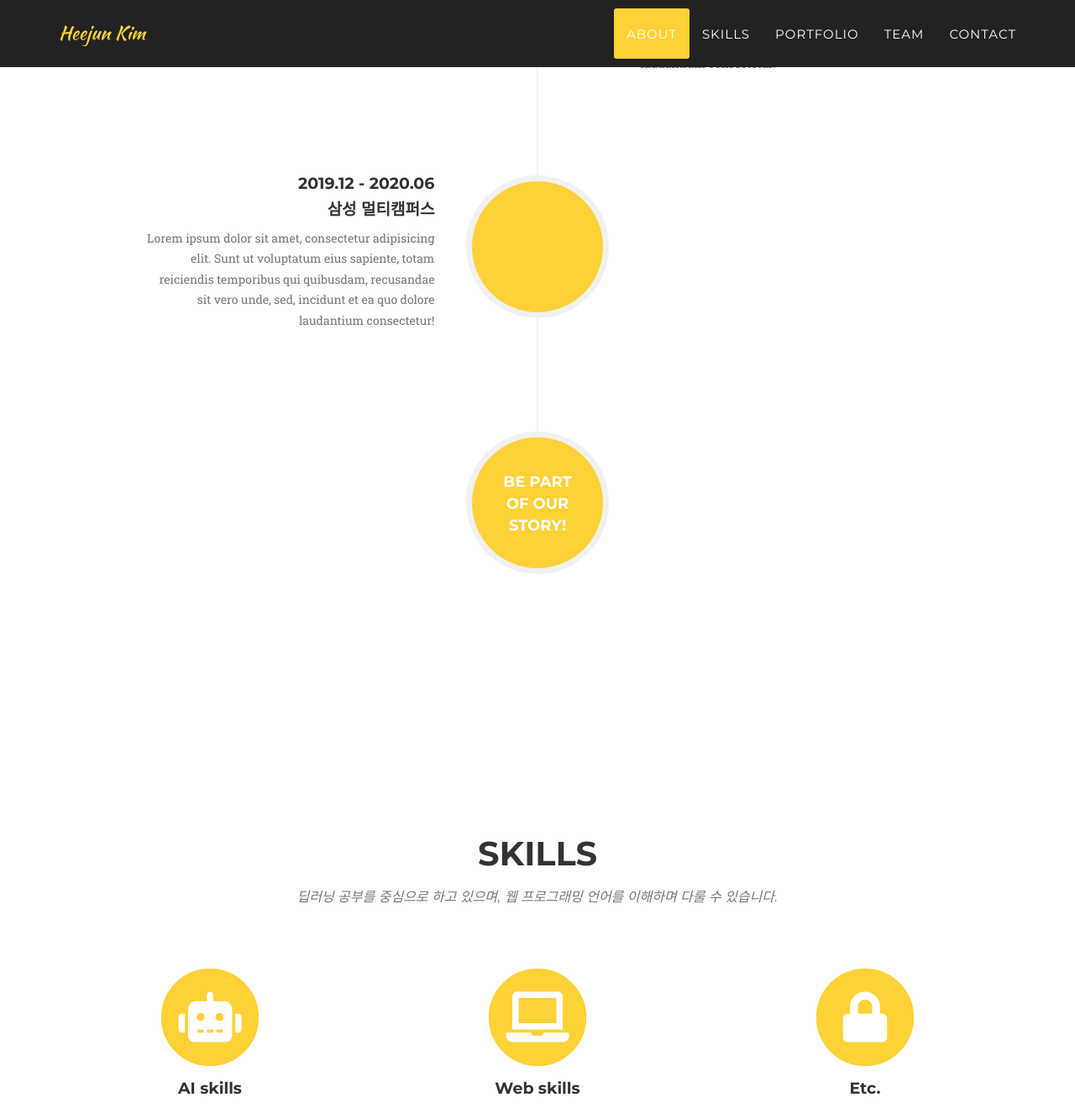
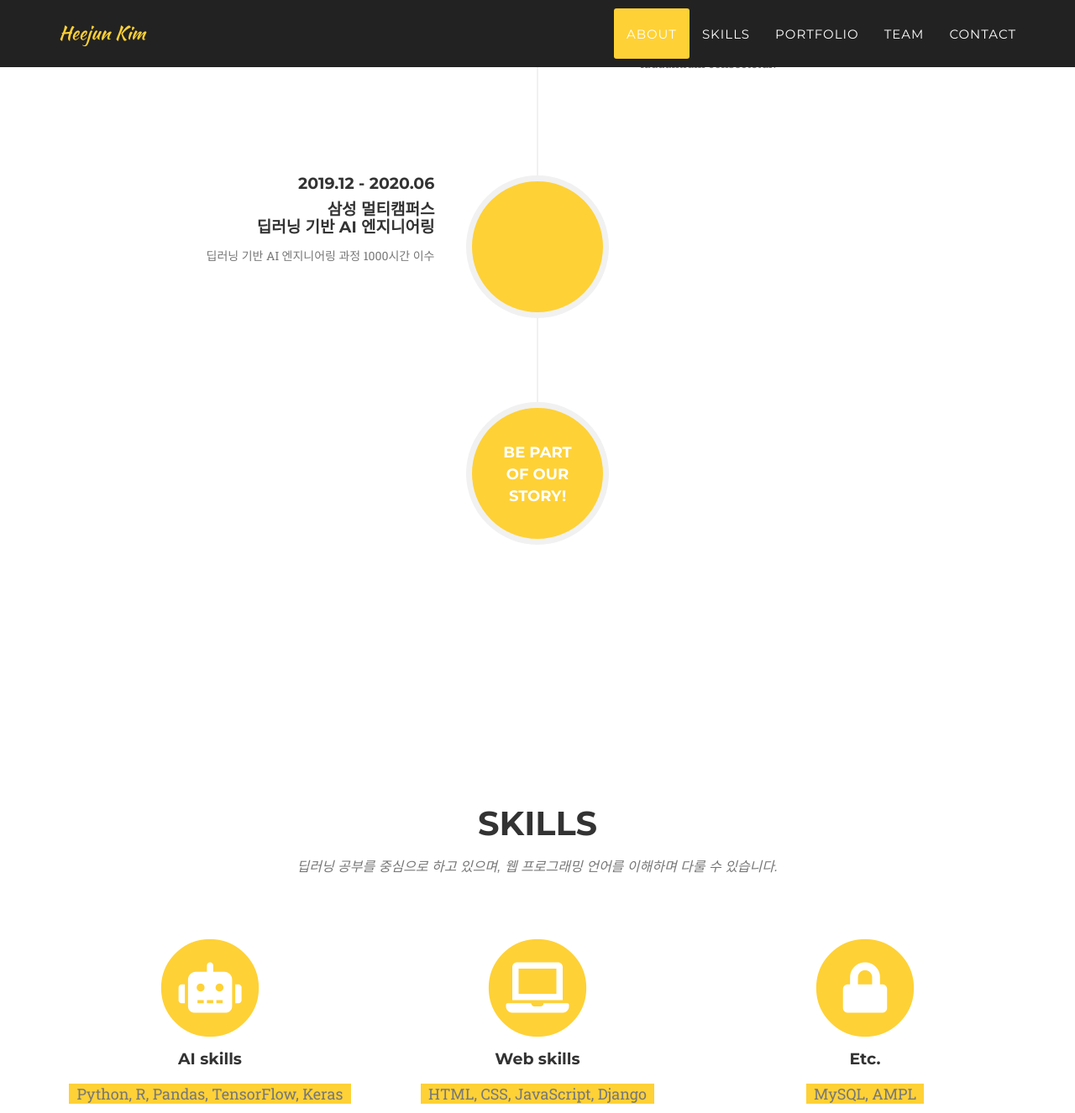
Before and after one commit to heejun1942/heejun1942.github.io, a Jekyll site: the page built from _posts/2014-07-16-project-3.markdown, in a window 1280 px wide and 1400 px high, scrolled down 1517 px, cut to the strip 0-1326 px from the top of the window. Shown: the whole strip at 84% size. Built offline with Jekyll 4.4.1, drawn with Linux system fonts in a browser that asks for light colours; nearby versions of some CDN libraries; some web fonts are replaced.

Commit message:
200703 || Update file

```diff
--- a/_includes/about.html
+++ b/_includes/about.html
@@ -45,10 +45,10 @@
                             <div class="timeline-panel">
                                 <div class="timeline-heading">
                                     <h4>2019.12 - 2020.06</h4>
-                                    <h4 class="subheading">삼성 멀티캠퍼스</h4>
+                                    <h4 class="subheading"><span >삼성 멀티캠퍼스</span> <br>딥러닝 기반 AI 엔지니어링 </h4>
                                 </div>
                                 <div class="timeline-body">
-                                    <p class="text-muted">Lorem ipsum dolor sit amet, consectetur adipisicing elit. Sunt ut voluptatum eius sapiente, totam reiciendis temporibus qui quibusdam, recusandae sit vero unde, sed, incidunt et ea quo dolore laudantium consectetur!</p>
+                                    <p class="text-muted">딥러닝 기반 AI 엔지니어링 과정 1000시간 이수</p>
                                 </div>
                             </div>
                         </li>
--- a/_includes/css/agency.css
+++ b/_includes/css/agency.css
@@ -677,7 +677,7 @@ section#contact .form-group textarea {
 }
 
 section#contact .form-group input.form-control {
-    height: auto;
+    height: 100%;
 }
 
 section#contact .form-group textarea.form-control {
```
